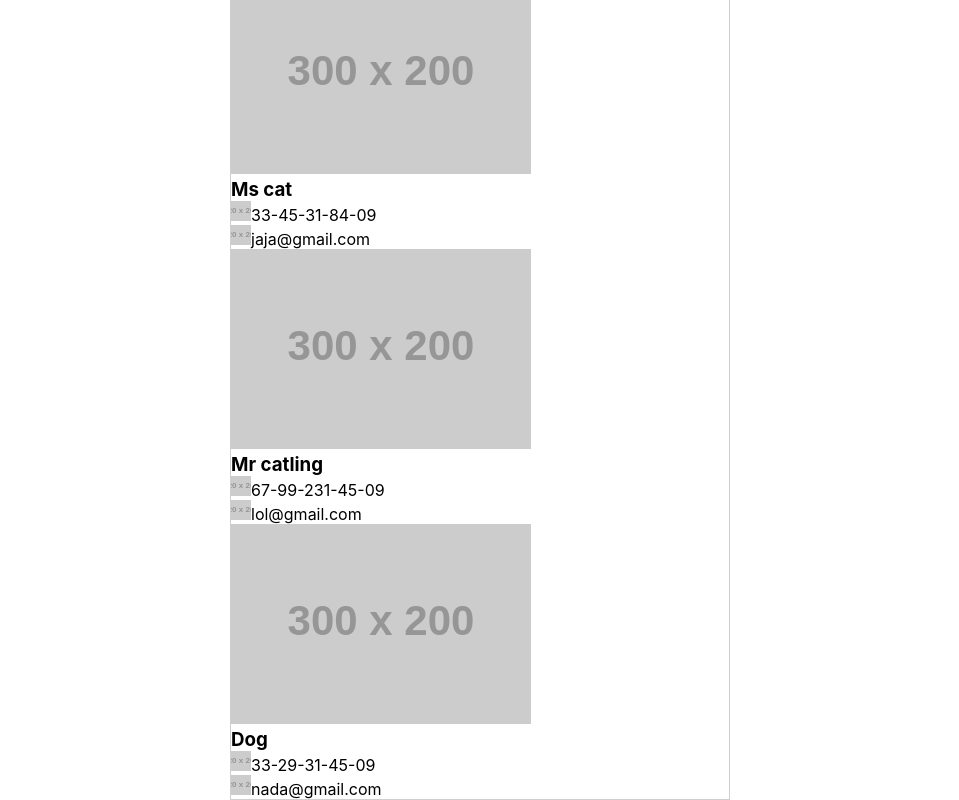
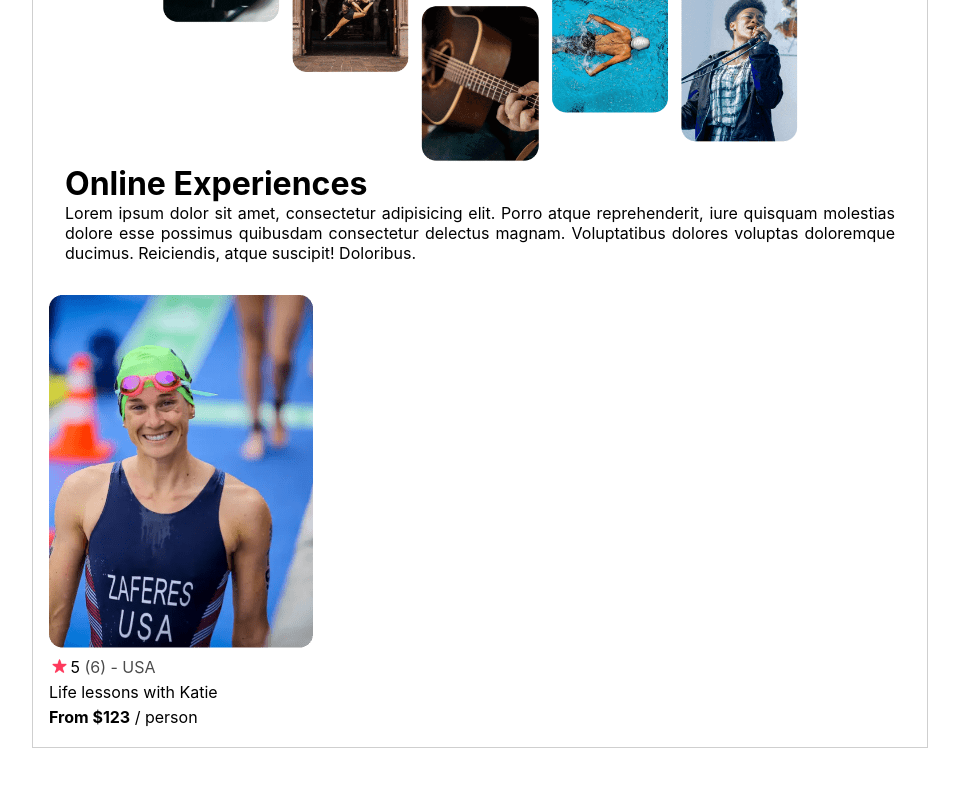
Before and after one commit to leobapineda/free-code-camp, a React (Create React App) app in the folder react/react-english/second-project/: page / in a window 1280 px wide. Shown: the part 302-1102 px from the top of the page, without its empty margins (160-1119 px from the left). After the commit the page ends 1050 px from the top, so only its background shows below. Built offline with nearby package versions, Linux system fonts and the light colour scheme.

Commit message:
props in card component

```diff
--- a/react/react-english/second-project/src/App.js
+++ b/react/react-english/second-project/src/App.js
@@ -3,44 +3,20 @@ import "./App.css";
 import Navbar from "./components/Navbar";
 import Wallpaper from "./components/wallpaper";
 import Card from "./components/Card";
-import Cat from "./components/Cat";
 
 function App() {
   return (
     <div className="main-container">
-      {/* <Navbar />
-        <Wallpaper />
-        <Card /> */}
-      <Cat
-        img="https://via.placeholder.com/300x200"
-        name="Mr cat"
-        phone="33-29-31-45-09"
-        email="lolol@gmail.com"
-        icon1="https://via.placeholder.com/20x20"
-      />
-
-      <Cat
-        img="https://via.placeholder.com/300x200"
-        name="Ms cat"
-        phone="33-45-31-84-09"
-        email="jaja@gmail.com"
-        icon1="https://via.placeholder.com/20x20"
-      />
-
-      <Cat
-        img="https://via.placeholder.com/300x200"
-        name="Mr catling"
-        phone="67-99-231-45-09"
-        email="lol@gmail.com"
-        icon1="https://via.placeholder.com/20x20"
-      />
-
-      <Cat
-        img="https://via.placeholder.com/300x200"
-        name="Dog"
-        phone="33-29-31-45-09"
-        email="nada@gmail.com"
-        icon1="https://via.placeholder.com/20x20"
+      <Navbar />
+      <Wallpaper />
+      <Card
+        profileImg={1}
+        starImg={"star"}
+        rating={5.0}
+        reviewCount={6}
+        country={"USA"}
+        tittle={"Life lessons with Katie"}
+        price={123}
       />
     </div>
   );
--- a/react/react-english/second-project/src/components/Card.jsx
+++ b/react/react-english/second-project/src/components/Card.jsx
@@ -1,21 +1,38 @@
 import React from "react";
-import bnb1 from "../images/bnb1.png";
-import star from "../images/star.png";
 
 //stylesheet
 import "../stylesheet/Card.css";
 
-export default function Card() {
+export default function Card({
+  profileImg,
+  starImg,
+  rating,
+  reviewCount,
+  country,
+  tittle,
+  price,
+}) {
   return (
     <div className="card__container">
-      <img className="card__img" src={bnb1} alt="bnb 1" />
+      <img
+        className="card__img"
+        src={require(`../images/bnb${profileImg}.png`)}
+        alt={profileImg}
+      />
       <div className="card__rating">
-        <img className="card__star" src={star} alt="" />
-        <span>5.0</span>
-        <span className="card__card__rating--gray"> (6) - USA</span>
-        <div className="card__text">Life lesson with Katie Zaferes</div>
+        <img
+          className="card__star"
+          src={require(`../images/${starImg}.png`)}
+          alt={starImg}
+        />
+        <span>{rating}</span>
+        <span className="card__card__rating--gray">
+          {" "}
+          {`(${reviewCount})`} - {country}
+        </span>
+        <div className="card__text">{tittle}</div>
         <div className="card__price">
-          <strong>From $136</strong> / person
+          <strong>From {`$${price}`}</strong> / person
         </div>
       </div>
     </div>
--- a/react/react-english/second-project/src/components/Cat.jsx
+++ b/react/react-english/second-project/src/components/Cat.jsx
@@ -1,20 +1,10 @@
 import React from "react";
 
-export default function Cat({img, name, icon1, phone, email}){
+export default function Cat({line, punch}){
   return (
     <div className="contacts">
-      <div className="contact-card">
-        <img src={img} alt={name} />
-        <h3>{name}</h3>
-        <div className="info-group">
-          <img src={icon1} alt={name}/>
-          <span>{phone}</span>
-        </div>
-        <div className="info-group">
-          <img src={icon1} alt={name}/>
-          <span>{email}</span>
-        </div>
-      </div>
+     <div>{line}</div>
+     <div>{punch}</div>
     </div>
   );
 }
```
